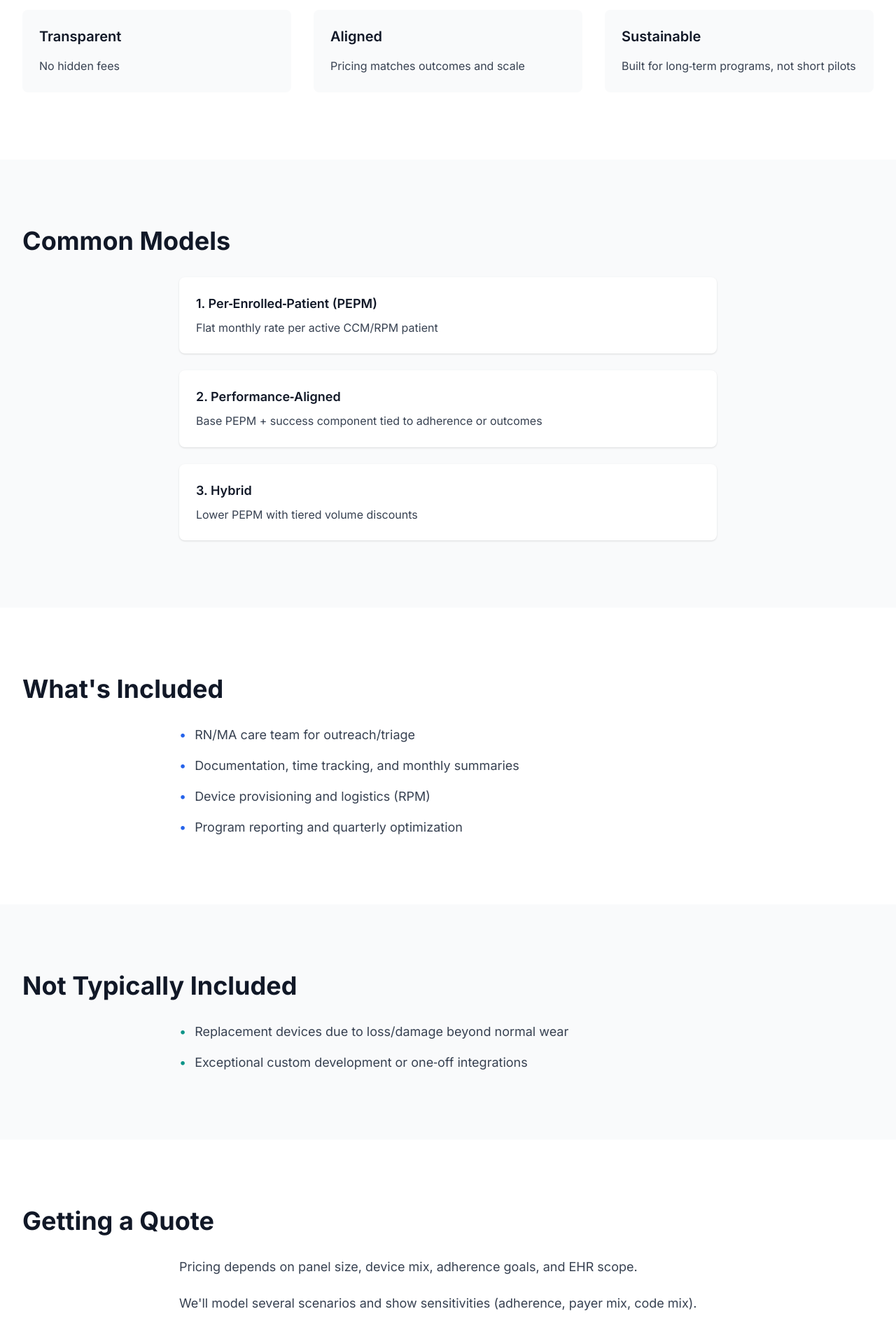
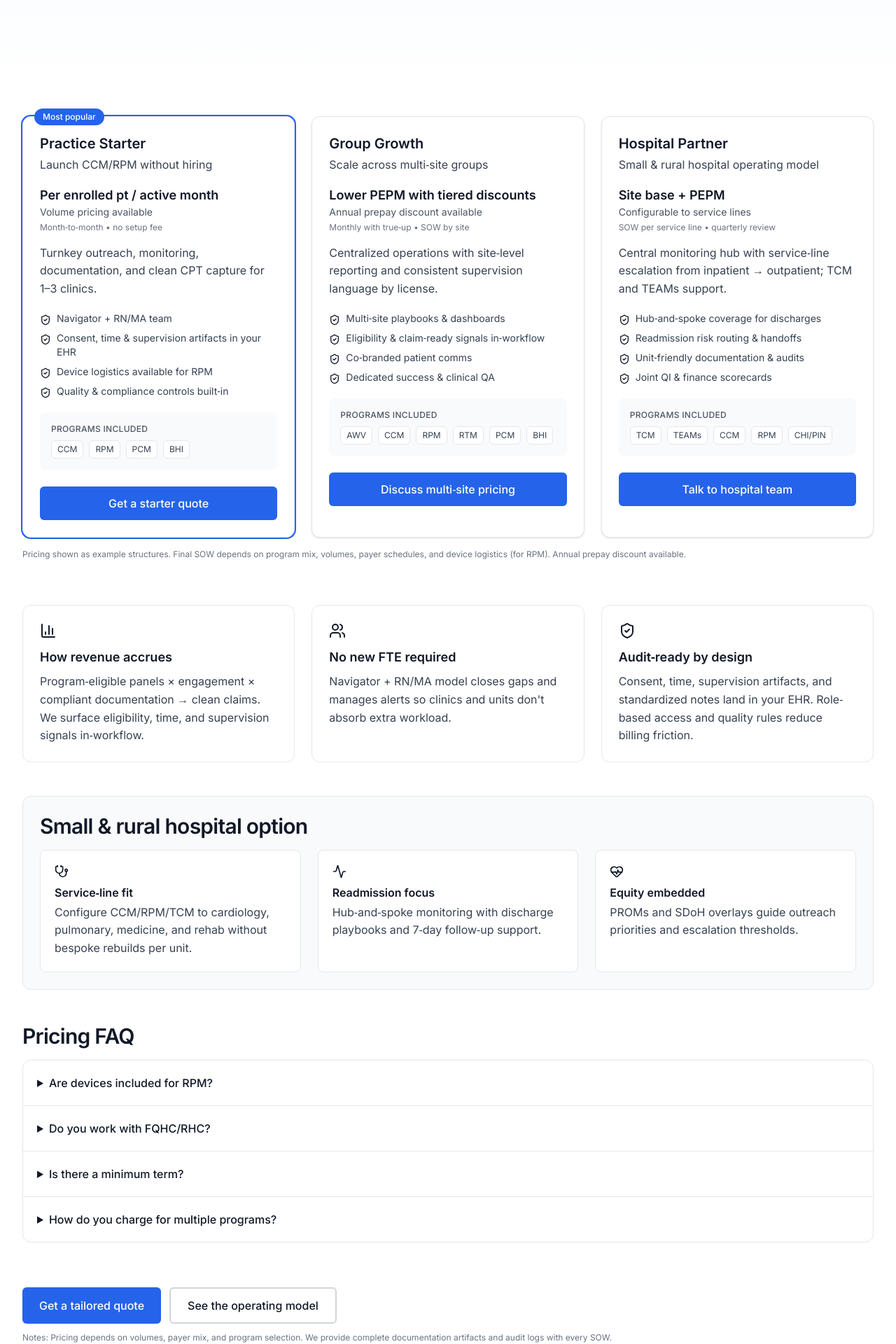
Before and after one commit to bryan-porter/logic-health-site-c, a Next.js app: page /pricing in a window 1280 px wide. Shown: the part 507-2427 px from the top of the page at 70% size. Built offline with nearby package versions, Linux system fonts and the light colour scheme.

Commit message:
Rebuild Pricing page with three-tier model and lucide icons

```diff
--- a/app/pricing/page.tsx
+++ b/app/pricing/page.tsx
@@ -1,143 +1,287 @@
+import * as React from "react";
 import { Container } from "@/components/ui/Container";
-import { PageHeader } from "@/components/ui/PageHeader";
-import { CTA } from "@/components/sections/CTA";
+import { Hero } from "@/components/sections/Hero";
+import { Button } from "@/components/ui/Button";
+import {
+  ShieldCheck,
+  BarChart3,
+  Users,
+  Stethoscope,
+  Activity,
+  HeartPulse,
+} from "lucide-react";
+
+type IconType = React.ComponentType<React.SVGProps<SVGSVGElement>>;
+
+type Tier = {
+  name: string;
+  headline: string;
+  price: string;
+  priceNote?: string;
+  billing: string;
+  description: string;
+  highlights: string[];
+  programs: string[];
+  cta: { text: string; href: string };
+  mostPopular?: boolean;
+};
+
+const TIERS: Tier[] = [
+  {
+    name: "Practice Starter",
+    headline: "Launch CCM/RPM without hiring",
+    price: "Per enrolled pt / active month",
+    priceNote: "Volume pricing available",
+    billing: "Month‑to‑month • no setup fee",
+    description:
+      "Turnkey outreach, monitoring, documentation, and clean CPT capture for 1–3 clinics.",
+    highlights: [
+      "Navigator + RN/MA team",
+      "Consent, time & supervision artifacts in your EHR",
+      "Device logistics available for RPM",
+      "Quality & compliance controls built‑in",
+    ],
+    programs: ["CCM", "RPM", "PCM", "BHI"],
+    cta: { text: "Get a starter quote", href: "/contact" },
+    mostPopular: true,
+  },
+  {
+    name: "Group Growth",
+    headline: "Scale across multi‑site groups",
+    price: "Lower PEPM with tiered discounts",
+    priceNote: "Annual prepay discount available",
+    billing: "Monthly with true‑up • SOW by site",
+    description:
+      "Centralized operations with site‑level reporting and consistent supervision language by license.",
+    highlights: [
+      "Multi‑site playbooks & dashboards",
+      "Eligibility & claim‑ready signals in‑workflow",
+      "Co‑branded patient comms",
+      "Dedicated success & clinical QA",
+    ],
+    programs: ["AWV", "CCM", "RPM", "RTM", "PCM", "BHI"],
+    cta: { text: "Discuss multi‑site pricing", href: "/contact" },
+  },
+  {
+    name: "Hospital Partner",
+    headline: "Small & rural hospital operating model",
+    price: "Site base + PEPM",
+    priceNote: "Configurable to service lines",
+    billing: "SOW per service line • quarterly review",
+    description:
+      "Central monitoring hub with service‑line escalation from inpatient → outpatient; TCM and TEAMs support.",
+    highlights: [
+      "Hub‑and‑spoke coverage for discharges",
+      "Readmission risk routing & handoffs",
+      "Unit‑friendly documentation & audits",
+      "Joint QI & finance scorecards",
+    ],
+    programs: ["TCM", "TEAMs", "CCM", "RPM", "CHI/PIN"],
+    cta: { text: "Talk to hospital team", href: "/contact" },
+  },
+];
 
 export default function PricingPage() {
   return (
-    <>
-      <PageHeader
-        title="Pricing"
-        description="Transparent, aligned, and sustainable pricing models for long‑term chronic care programs."
+    <main>
+      <Hero
+        headline="Transparent pricing that aligns with outcomes"
+        subheadline="Whether you're a single practice or a small hospital, we price to your program mix and scale—no hidden fees, no long contracts."
+        primaryCTA={{ text: "Get a tailored quote", href: "/contact" }}
+        secondaryCTA={{ text: "See how it works", href: "/how-it-works" }}
       />
 
-      {/* Principles */}
-      <section className="bg-white py-16 md:py-24">
-        <Container>
-          <h2 className="mb-8 text-3xl font-bold text-neutral-900 md:text-4xl">
-            Principles
-          </h2>
-          <div className="grid gap-8 md:grid-cols-3">
-            <div className="rounded-lg bg-neutral-50 p-6">
-              <h3 className="mb-4 text-xl font-semibold text-neutral-900">Transparent</h3>
-              <p className="text-neutral-700">No hidden fees</p>
+      {/* Tiers */}
+      <Container className="py-10">
+        <div className="grid grid-cols-1 gap-6 md:grid-cols-3">
+          {TIERS.map((tier) => (
+            <section
+              key={tier.name}
+              className={`relative rounded-xl border border-neutral-200 bg-white p-6 shadow-sm ${
+                tier.mostPopular ? "ring-2 ring-primary-600" : ""
+              }`}
+            >
+              {tier.mostPopular && (
+                <div className="absolute -top-3 left-4 rounded-full bg-primary-600 px-3 py-1 text-xs font-medium text-white">
+                  Most popular
                 </div>
-            <div className="rounded-lg bg-neutral-50 p-6">
-              <h3 className="mb-4 text-xl font-semibold text-neutral-900">Aligned</h3>
-              <p className="text-neutral-700">Pricing matches outcomes and scale</p>
+              )}
+              <header>
+                <h2 className="text-xl font-semibold text-neutral-900">{tier.name}</h2>
+                <p className="mt-1 text-neutral-700">{tier.headline}</p>
+              </header>
+              <div className="mt-4">
+                <div className="text-lg font-semibold text-neutral-900">{tier.price}</div>
+                {tier.priceNote && (
+                  <div className="text-sm text-neutral-600">{tier.priceNote}</div>
+                )}
+                <div className="mt-1 text-xs text-neutral-500">{tier.billing}</div>
               </div>
-            <div className="rounded-lg bg-neutral-50 p-6">
-              <h3 className="mb-4 text-xl font-semibold text-neutral-900">Sustainable</h3>
-              <p className="text-neutral-700">Built for long‑term programs, not short pilots</p>
+              <p className="mt-4 text-neutral-700">{tier.description}</p>
+
+              <div className="mt-5 space-y-2">
+                {tier.highlights.map((h) => (
+                  <div key={h} className="flex items-start gap-2">
+                    <ShieldCheck className="mt-1 h-4 w-4 flex-none" aria-hidden />
+                    <span className="text-sm text-neutral-700">{h}</span>
+                  </div>
+                ))}
+              </div>
+
+              <div className="mt-5 rounded-lg bg-neutral-50 p-4">
+                <div className="text-xs font-medium uppercase tracking-wide text-neutral-600">
+                  Programs included
+                </div>
+                <div className="mt-2 flex flex-wrap gap-2">
+                  {tier.programs.map((p) => (
+                    <span
+                      key={p}
+                      className="rounded-md border border-neutral-200 bg-white px-2 py-1 text-xs text-neutral-700"
+                    >
+                      {p}
+                    </span>
+                  ))}
                 </div>
               </div>
+
+              <div className="mt-6">
+                <Button href={tier.cta.href} className="w-full">
+                  {tier.cta.text}
+                </Button>
+              </div>
+            </section>
+          ))}
+        </div>
+
+        <p className="mt-4 text-xs text-neutral-500">
+          Pricing shown as example structures. Final SOW depends on program mix, volumes, payer
+          schedules, and device logistics (for RPM). Annual prepay discount available.
+        </p>
       </Container>
-      </section>
 
-      {/* Common Models */}
-      <section className="bg-neutral-50 py-16 md:py-24">
-        <Container>
-          <h2 className="mb-8 text-3xl font-bold text-neutral-900 md:text-4xl">
-            Common Models
-          </h2>
-          <div className="mx-auto max-w-3xl space-y-6">
-            <div className="rounded-lg bg-white p-6 shadow-sm">
-              <h3 className="mb-2 text-lg font-semibold text-neutral-900">
-                1. Per‑Enrolled‑Patient (PEPM)
+      {/* Revenue model explainer */}
+      <Container className="py-6">
+        <div className="grid grid-cols-1 gap-6 md:grid-cols-3">
+          <div className="rounded-xl border border-neutral-200 bg-white p-6">
+            <BarChart3 className="h-6 w-6" aria-hidden />
+            <h3 className="mt-3 text-lg font-semibold text-neutral-900">
+              How revenue accrues
             </h3>
-              <p className="text-neutral-700">
-                Flat monthly rate per active CCM/RPM patient
+            <p className="mt-2 text-neutral-700">
+              Program‑eligible panels × engagement × compliant documentation → clean claims. We
+              surface eligibility, time, and supervision signals in‑workflow.
             </p>
           </div>
-            <div className="rounded-lg bg-white p-6 shadow-sm">
-              <h3 className="mb-2 text-lg font-semibold text-neutral-900">
-                2. Performance‑Aligned
-              </h3>
-              <p className="text-neutral-700">
-                Base PEPM + success component tied to adherence or outcomes
+          <div className="rounded-xl border border-neutral-200 bg-white p-6">
+            <Users className="h-6 w-6" aria-hidden />
+            <h3 className="mt-3 text-lg font-semibold text-neutral-900">No new FTE required</h3>
+            <p className="mt-2 text-neutral-700">
+              Navigator + RN/MA model closes gaps and manages alerts so clinics and units don't
+              absorb extra workload.
             </p>
           </div>
-            <div className="rounded-lg bg-white p-6 shadow-sm">
-              <h3 className="mb-2 text-lg font-semibold text-neutral-900">
-                3. Hybrid
-              </h3>
-              <p className="text-neutral-700">
-                Lower PEPM with tiered volume discounts
+          <div className="rounded-xl border border-neutral-200 bg-white p-6">
+            <ShieldCheck className="h-6 w-6" aria-hidden />
+            <h3 className="mt-3 text-lg font-semibold text-neutral-900">Audit‑ready by design</h3>
+            <p className="mt-2 text-neutral-700">
+              Consent, time, supervision artifacts, and standardized notes land in your EHR. Role‑
+              based access and quality rules reduce billing friction.
             </p>
           </div>
         </div>
       </Container>
-      </section>
 
-      {/* What's Included */}
-      <section className="bg-white py-16 md:py-24">
-        <Container>
-          <h2 className="mb-8 text-3xl font-bold text-neutral-900 md:text-4xl">
-            What's Included
+      {/* For small hospitals */}
+      <Container className="py-6">
+        <div className="rounded-xl border border-neutral-200 bg-neutral-50 p-6">
+          <h2 className="text-2xl font-semibold tracking-tight text-neutral-900 md:text-3xl">
+            Small & rural hospital option
           </h2>
-          <ul className="mx-auto max-w-3xl space-y-4 text-lg text-neutral-700">
-            <li className="flex gap-3">
-              <span className="text-primary-600">•</span>
-              <span>RN/MA care team for outreach/triage</span>
-            </li>
-            <li className="flex gap-3">
-              <span className="text-primary-600">•</span>
-              <span>Documentation, time tracking, and monthly summaries</span>
-            </li>
-            <li className="flex gap-3">
-              <span className="text-primary-600">•</span>
-              <span>Device provisioning and logistics (RPM)</span>
-            </li>
-            <li className="flex gap-3">
-              <span className="text-primary-600">•</span>
-              <span>Program reporting and quarterly optimization</span>
-            </li>
-          </ul>
-        </Container>
-      </section>
-
-      {/* Not Typically Included */}
-      <section className="bg-neutral-50 py-16 md:py-24">
-        <Container>
-          <h2 className="mb-8 text-3xl font-bold text-neutral-900 md:text-4xl">
-            Not Typically Included
-          </h2>
-          <ul className="mx-auto max-w-3xl space-y-4 text-lg text-neutral-700">
-            <li className="flex gap-3">
-              <span className="text-accent-600">•</span>
-              <span>Replacement devices due to loss/damage beyond normal wear</span>
-            </li>
-            <li className="flex gap-3">
-              <span className="text-accent-600">•</span>
-              <span>Exceptional custom development or one‑off integrations</span>
-            </li>
-          </ul>
-        </Container>
-      </section>
-
-      {/* Getting a Quote */}
-      <section className="bg-white py-16 md:py-24">
-        <Container>
-          <h2 className="mb-8 text-3xl font-bold text-neutral-900 md:text-4xl">
-            Getting a Quote
-          </h2>
-          <div className="mx-auto max-w-3xl">
-            <p className="mb-6 text-lg text-neutral-700">
-              Pricing depends on panel size, device mix, adherence goals, and EHR scope.
-            </p>
-            <p className="text-lg text-neutral-700">
-              We'll model several scenarios and show sensitivities (adherence, payer mix, code mix).
+          <div className="mt-4 grid grid-cols-1 gap-6 md:grid-cols-3">
+            <div className="rounded-lg border border-neutral-200 bg-white p-5">
+              <Stethoscope className="h-5 w-5" aria-hidden />
+              <div className="mt-2 text-base font-semibold text-neutral-900">Service‑line fit</div>
+              <p className="mt-1 text-neutral-700">
+                Configure CCM/RPM/TCM to cardiology, pulmonary, medicine, and rehab without
+                bespoke rebuilds per unit.
               </p>
             </div>
+            <div className="rounded-lg border border-neutral-200 bg-white p-5">
+              <Activity className="h-5 w-5" aria-hidden />
+              <div className="mt-2 text-base font-semibold text-neutral-900">Readmission focus</div>
+              <p className="mt-1 text-neutral-700">
+                Hub‑and‑spoke monitoring with discharge playbooks and 7‑day follow‑up support.
+              </p>
+            </div>
+            <div className="rounded-lg border border-neutral-200 bg-white p-5">
+              <HeartPulse className="h-5 w-5" aria-hidden />
+              <div className="mt-2 text-base font-semibold text-neutral-900">Equity embedded</div>
+              <p className="mt-1 text-neutral-700">
+                PROMs and SDoH overlays guide outreach priorities and escalation thresholds.
+              </p>
+            </div>
+          </div>
+        </div>
       </Container>
-      </section>
 
-      <CTA
-        headline="Request a Custom Quote"
-        description="Get a detailed pricing model based on your panel size, payer mix, and program goals."
-        buttonText="Get the ROI Calculator"
-        buttonHref="/contact"
-        variant="primary"
-      />
-    </>
+      {/* FAQ */}
+      <Container className="py-6">
+        <h2 className="text-2xl font-semibold tracking-tight text-neutral-900 md:text-3xl">
+          Pricing FAQ
+        </h2>
+        <div className="mt-4 divide-y divide-neutral-200 rounded-xl border border-neutral-200 bg-white">
+          <details className="group p-5">
+            <summary className="cursor-pointer text-base font-medium text-neutral-900">
+              Are devices included for RPM?
+            </summary>
+            <p className="mt-2 text-neutral-700">
+              We support pass‑through device logistics (kit, ship, replace) or BYO devices. Device
+              costs are separate from service fees.
+            </p>
+          </details>
+          <details className="group p-5">
+            <summary className="cursor-pointer text-base font-medium text-neutral-900">
+              Do you work with FQHC/RHC?
+            </summary>
+            <p className="mt-2 text-neutral-700">
+              Yes. We configure documentation and billing flows to RHC/FQHC requirements and provide
+              roll‑ups for UDS/quality reporting.
+            </p>
+          </details>
+          <details className="group p-5">
+            <summary className="cursor-pointer text-base font-medium text-neutral-900">
+              Is there a minimum term?
+            </summary>
+            <p className="mt-2 text-neutral-700">
+              Starter tier is month‑to‑month. Growth and Hospital tiers typically include a 12‑month
+              SOW with quarterly checkpoints.
+            </p>
+          </details>
+          <details className="group p-5">
+            <summary className="cursor-pointer text-base font-medium text-neutral-900">
+              How do you charge for multiple programs?
+            </summary>
+            <p className="mt-2 text-neutral-700">
+              We price by program mix and engagement. Bundles (e.g., CCM + RPM + PCM) receive
+              tiered discounts and shared operations.
+            </p>
+          </details>
+        </div>
+      </Container>
+
+      {/* Final CTA */}
+      <Container className="py-10">
+        <div className="flex flex-wrap gap-3">
+          <Button href="/contact">Get a tailored quote</Button>
+          <Button href="/how-it-works" variant="secondary">
+            See the operating model
+          </Button>
+        </div>
+        <p className="mt-3 text-xs text-neutral-500">
+          Notes: Pricing depends on volumes, payer mix, and program selection. We provide complete
+          documentation artifacts and audit logs with every SOW.
+        </p>
+      </Container>
+    </main>
   );
 }
```
Lines whose indentation alone changed are shown as unchanged.
